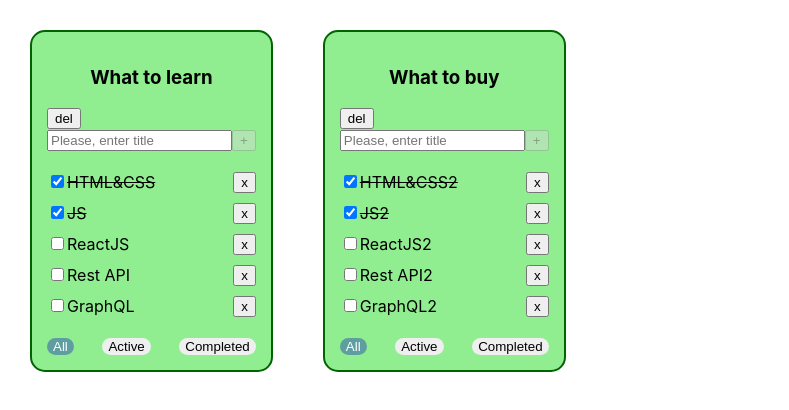
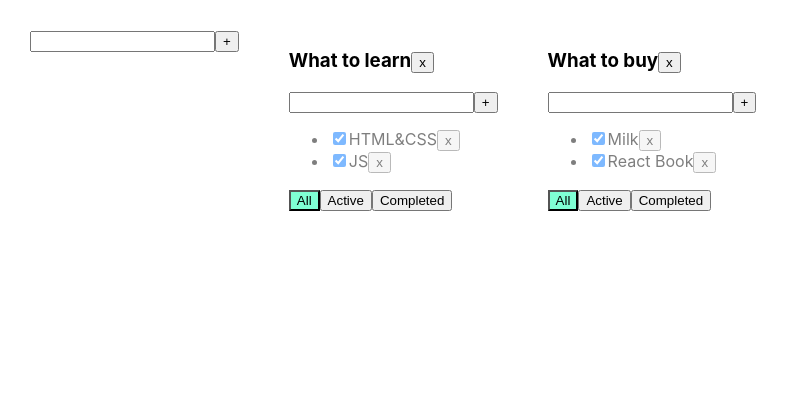
Before and after one commit to DoctorFetus/todo-list, a React (Create React App) app: page / in a window 1280 px wide. Shown: the top 410 px of the page, without its empty margins (0-789 px from the left). Built offline with nearby package versions, Linux system fonts and the light colour scheme.

Commit message:
Add Item Form + Editable Span

```diff
--- a/src/App.css
+++ b/src/App.css
@@ -1,61 +1,25 @@
+
 .App {
-    padding: 30px;
-    display: flex;
+  padding: 30px;
+  display: flex;
 }
 
 .App > div {
-    margin-right: 50px;
+  margin-right: 50px;
 }
 
-.todolist {
-    border: 2px darkgreen solid;
-    background: lightgreen;
-    border-radius: 15px;
-    padding: 15px;
+.error {
+  border: red 1px solid;
 }
 
-.task {
-    font-weight: normal;
-
+.error-message {
+  color: red;
 }
 
-.taskIsDone {
-    font-weight: normal;
-    text-decoration: line-through;
+.active-filter {
+  background-color: aquamarine;
 }
 
-.filterBtnActive {
-    background-color: cadetblue;
-    color: white;
-    border: none;
-    border-radius: 10px;
+.is-done {
+  opacity: 0.5;
 }
-
-.btn {
-    border: none;
-    border-radius: 10px;
-}
-
-.filterBtnWrapper {
-    display: flex;
-    justify-content: space-between;
-}
-
-ul {
-    list-style: none;
-    padding: 0;
-}
-
-li {
-    padding: 5px 0;
-    display: flex;
-    justify-content: space-between;
-}
-
-h3 {
-    text-align: center;
-}
-
-.inputError {
-    border: 2px solid red;
-}
--- a/src/App.tsx
+++ b/src/App.tsx
@@ -1,101 +1,137 @@
 import React, {useState} from 'react';
 import './App.css';
-import TodoList, {TaskType} from "./TodoList";
-import {v1} from "uuid";
+import {TaskType, Todolist} from './Todolist';
+import {v1} from 'uuid';
+import {AddItemForm} from "./components/AddItemForm";
 
-export type FilterValuesType = "all" | "active" | "completed"
-export type todolistsType = { id: string, title: string, filter: FilterValuesType }
-export type AssocTaskType = {
+export type FilterValuesType = "all" | "active" | "completed";
+type TodolistType = {
+    id: string
+    title: string
+    filter: FilterValuesType
+}
+
+type TasksStateType = {
     [key: string]: Array<TaskType>
 }
 
+
 function App() {
+    let todolistId1 = v1();
+    let todolistId2 = v1();
 
-    const todolistID1 = v1()
-    const todolistID2 = v1()
-
-    const [todolists, setTodolists] = useState<Array<todolistsType>>([
-        {id: todolistID1, title: 'What to learn', filter: 'all'},
-        {id: todolistID2, title: 'What to buy', filter: 'all'},
+    let [todolists, setTodolists] = useState<Array<TodolistType>>([
+        {id: todolistId1, title: "What to learn", filter: "all"},
+        {id: todolistId2, title: "What to buy", filter: "all"}
     ])
 
-    let [tasks, setTasks] = useState<AssocTaskType>({
-        [todolistID1]: [
+    let [tasks, setTasks] = useState<TasksStateType>({
+        [todolistId1]: [
             {id: v1(), title: "HTML&CSS", isDone: true},
-            {id: v1(), title: "JS", isDone: true},
-            {id: v1(), title: "ReactJS", isDone: false},
-            {id: v1(), title: "Rest API", isDone: false},
-            {id: v1(), title: "GraphQL", isDone: false},
+            {id: v1(), title: "JS", isDone: true}
         ],
-        [todolistID2]: [
-            {id: v1(), title: "HTML&CSS2", isDone: true},
-            {id: v1(), title: "JS2", isDone: true},
-            {id: v1(), title: "ReactJS2", isDone: false},
-            {id: v1(), title: "Rest API2", isDone: false},
-            {id: v1(), title: "GraphQL2", isDone: false},
+        [todolistId2]: [
+            {id: v1(), title: "Milk", isDone: true},
+            {id: v1(), title: "React Book", isDone: true}
         ]
     });
 
 
-    const removeTask = (todolistID: string, taskID: string) => {
-        setTasks({...tasks, [todolistID]: tasks[todolistID].filter(t => t.id !== taskID)})
+    function removeTask(id: string, todolistId: string) {
+        //достанем нужный массив по todolistId:
+        let todolistTasks = tasks[todolistId];
+        // перезапишем в этом объекте массив для нужного тудулиста отфилтрованным массивом:
+        tasks[todolistId] = todolistTasks.filter(t => t.id != id);
+        // засетаем в стейт копию объекта, чтобы React отреагировал перерисовкой
+        setTasks({...tasks});
     }
 
-    const addTask = (todolistID: string, title: string) => {
-        const newTask = {
-            id: v1(),
-            title: title,
-            isDone: false
-        }
-        setTasks({...tasks, [todolistID]: [newTask, ...tasks[todolistID]]})
+    function addTask(title: string, todolistId: string) {
+        let task = {id: v1(), title: title, isDone: false};
+        //достанем нужный массив по todolistId:
+        let todolistTasks = tasks[todolistId];
+        // перезапишем в этом объекте массив для нужного тудулиста копией, добавив в начало новую таску:
+        tasks[todolistId] = [task, ...todolistTasks];
+        // засетаем в стейт копию объекта, чтобы React отреагировал перерисовкой
+        setTasks({...tasks});
     }
 
-    const changeTaskStatus = (todolistID: string, taskId: string, isDone: boolean) => {
-        setTasks({...tasks, [todolistID]: tasks[todolistID].map(t => t.id === taskId ? {...t, isDone} : t)})
-    }
-
-    const getTasksForMe = (tasks: Array<TaskType>, filterValue: FilterValuesType) => {
-        switch (filterValue) {
-            case "active":
-                return tasks.filter(task => !task.isDone)
-            case "completed":
-                return tasks.filter(task => task.isDone)
-            default:
-                return tasks
+    function changeStatus(id: string, isDone: boolean, todolistId: string) {
+        //достанем нужный массив по todolistId:
+        let todolistTasks = tasks[todolistId];
+        // найдём нужную таску:
+        let task = todolistTasks.find(t => t.id === id);
+        //изменим таску, если она нашлась
+        if (task) {
+            task.isDone = isDone;
+            // засетаем в стейт копию объекта, чтобы React отреагировал перерисовкой
+            setTasks({...tasks});
         }
     }
 
-    const changeFilter = (todolistID: string, nextFilter: FilterValuesType) => {
-        setTodolists(todolists.map(t => t.id === todolistID ? {...t, filter: nextFilter} : t))
+    function changeFilter(value: FilterValuesType, todolistId: string) {
+        let todolist = todolists.find(tl => tl.id === todolistId);
+        if (todolist) {
+            todolist.filter = value;
+            setTodolists([...todolists])
+        }
     }
 
-    const removeTodolist = (todolistID: string) => {
-        setTodolists(todolists.filter(t => t.id !== todolistID))
-        delete tasks[todolistID]
-        setTasks({...tasks})
+    function removeTodolist(id: string) {
+        // засунем в стейт список тудулистов, id которых не равны тому, который нужно выкинуть
+        setTodolists(todolists.filter(tl => tl.id != id));
+        // удалим таски для этого тудулиста из второго стейта, где мы храним отдельно таски
+        delete tasks[id]; // удаляем св-во из объекта... значением которого являлся массив тасок
+        // засетаем в стейт копию объекта, чтобы React отреагировал перерисовкой
+        setTasks({...tasks});
+    }
+
+    const addTodolist = (newTitle: string) => {
+        const newTodolistID = v1()
+        const newTodolist: TodolistType = {id: newTodolistID, title: newTitle, filter: "all"}
+        setTodolists([newTodolist, ...todolists])
+        setTasks({...tasks, [newTodolistID]: []})
+    }
+
+    const updateTask = (todolistID: string, taskID: string, updateTitle: string) => {
+        setTasks({...tasks, [todolistID]: tasks[todolistID].map(el => el.id === taskID ? {...el, title: updateTitle} : el)})
+    }
+
+    const updateTodolistTitle = (todolistID: string, updateTitle: string) => {
+        setTodolists(todolists.map(t => t.id === todolistID ? {...t, title: updateTitle} : t))
     }
 
     return (
         <div className="App">
-            {todolists.map(todolist => {
+            <AddItemForm callback={addTodolist}/>
+            {
+                todolists.map(tl => {
+                    let allTodolistTasks = tasks[tl.id];
+                    let tasksForTodolist = allTodolistTasks;
 
-                const tasksWhatIWantToSee = getTasksForMe(tasks[todolist.id], todolist.filter)
+                    if (tl.filter === "active") {
+                        tasksForTodolist = allTodolistTasks.filter(t => !t.isDone);
+                    }
+                    if (tl.filter === "completed") {
+                        tasksForTodolist = allTodolistTasks.filter(t => t.isDone);
+                    }
 
-                return (
-                    <TodoList title={todolist.title}
-                              key={todolist.id}
-                              tasks={tasksWhatIWantToSee}
-                              removeTask={removeTask}
-                              changeFilter={changeFilter}
-                              addTask={addTask}
-                              changeTaskStatus={changeTaskStatus}
-                              filter={todolist.filter}
-                              todolistID={todolist.id}
-                              removeTodolist={removeTodolist}
-
+                    return <Todolist
+                        key={tl.id}
+                        id={tl.id}
+                        title={tl.title}
+                        tasks={tasksForTodolist}
+                        removeTask={removeTask}
+                        changeFilter={changeFilter}
+                        addTask={addTask}
+                        changeTaskStatus={changeStatus}
+                        filter={tl.filter}
+                        removeTodolist={removeTodolist}
+                        updateTask={updateTask}
+                        updateTodolistTitle={updateTodolistTitle}
                     />
-                )
-            })}
+                })
+            }
 
         </div>
     );
--- a/src/TodoList.tsx
+++ b/src/TodoList.tsx
@@ -1,115 +1,82 @@
-import React, {ChangeEvent, useState, KeyboardEvent} from "react";
-import {FilterValuesType} from "./App";
+import React, {ChangeEvent, useState, KeyboardEvent} from 'react';
+import {FilterValuesType} from './App';
+import {AddItemForm} from "./components/AddItemForm";
+import {EditableSpan} from "./components/EditableSpan";
 
-type TodoListPropsType = {
-    title: string;
-    tasks: Array<TaskType>;
-    filter: FilterValuesType
-    removeTask: (todolistID: string, taskID: string) => void
-    changeFilter: (todolistID: string, filter: FilterValuesType) => void
-    addTask: (todolistID: string, title: string) => void
-    changeTaskStatus: (todolistID: string, id: string, isDone: boolean) => void
-    todolistID: string
-    removeTodolist: (todolistID: string) => void
+export type TaskType = {
+    id: string
+    title: string
+    isDone: boolean
 }
 
-export type TaskType = {
-    id: string;
-    title: string;
-    isDone: boolean;
+type PropsType = {
+    id: string
+    title: string
+    tasks: Array<TaskType>
+    removeTask: (taskId: string, todolistId: string) => void
+    changeFilter: (value: FilterValuesType, todolistId: string) => void
+    addTask: (title: string, todolistId: string) => void
+    changeTaskStatus: (id: string, isDone: boolean, todolistId: string) => void
+    removeTodolist: (id: string) => void
+    filter: FilterValuesType
+    updateTask: (todolistId: string, taskID: string, updateTitle: string) => void
+    updateTodolistTitle: (todolistID: string, newTitle: string) => void
 }
 
-const TodoList: React.FC<TodoListPropsType> = (props) => {
-    const [title, setTitle] = useState<string>("")
-    const [error, setError] = useState<boolean>(false)
-    // const taskInput = useRef<HTMLInputElement>(null)
-    // const addTaskHandler = () => {
-    //     if (taskInput.current) {
-    //         props.addTask(taskInput.current.value)
-    //         taskInput.current.value = ""
-    //     }
-    // }
+export function Todolist(props: PropsType) {
 
-    const setTitleHandler = (e: ChangeEvent<HTMLInputElement>) => {
-        setTitle(e.currentTarget.value)
-        error && setError(false)
-    }
-    const tasksJSXElements: Array<JSX.Element> = props.tasks.map((task: TaskType) => {
+    const removeTodolist = () => props.removeTodolist(props.id)
 
-        const removeTask = () => props.removeTask(props.todolistID, task.id)
-        const changeTaskStatus = (e: ChangeEvent<HTMLInputElement>) => props.changeTaskStatus(props.todolistID, task.id, e.currentTarget.checked)
+    const onAllClickHandler = () => props.changeFilter("all", props.id);
+    const onActiveClickHandler = () => props.changeFilter("active", props.id);
+    const onCompletedClickHandler = () => props.changeFilter("completed", props.id);
 
-        const taskClasses = task.isDone ? "taskIsDone" : "task"
-        return (
-            <li key={task.id}>
-                <div>
-                <input type="checkbox"
-                       checked={task.isDone}
-                       onChange={changeTaskStatus}
-                />
-                <span className={taskClasses}>{task.title}</span>
-                </div>
-                <button onClick={removeTask}>x</button>
-            </li>
-        )
-    })
-    const titleMaxLength = 25
-    const isTitleLengthTooLong: boolean = title.length > titleMaxLength
-    const isBtnDisabled: boolean = !title.length || isTitleLengthTooLong
-
-    const maxTitleLengthAlert = isTitleLengthTooLong
-        ? <div style={{color: "red"}}>Title is too long!</div>
-        : null
-    const userMessage = error
-        ? <div style={{color: "red"}}>Title is required!</div>
-        : null
-
-
-    const addTaskHandler = () => {
-        const trimmedTitle = title.trim()
-        if (trimmedTitle) {
-            props.addTask(props.todolistID, title)
-        } else {
-            setError(true)
-        }
-        setTitle("")
+    const addTaskHandler = (title: string) => {
+        props.addTask(title, props.id)
     }
 
-    const addTaskOnKeyDownHandler = (e: KeyboardEvent<HTMLInputElement>) => e.key === "Enter" && !isBtnDisabled && addTaskHandler()
-    const handlerCreator = (todolistID: string, filter: FilterValuesType) => () => props.changeFilter(todolistID, filter)
-    const removeTodolist = () => props.removeTodolist(props.todolistID)
+    const updateTodolistTitleHandler = (updateTitle: string) => {
+        props.updateTodolistTitle(props.id, updateTitle)
+    }
 
-    const inputClasses = error || isTitleLengthTooLong ? "inputError" : ""
+    return <div>
+        <h3> <EditableSpan oldTitle={props.title} callback={updateTodolistTitleHandler}/>
+            <button onClick={removeTodolist}>x</button>
+        </h3>
+        <div>
+            <AddItemForm callback={addTaskHandler}/>
+        </div>
+        <ul>
+            {
+                props.tasks.map(t => {
+                    const onClickHandler = () => props.removeTask(t.id, props.id)
+                    const onChangeHandler = (e: ChangeEvent<HTMLInputElement>) => {
+                        let newIsDoneValue = e.currentTarget.checked;
+                        props.changeTaskStatus(t.id, newIsDoneValue, props.id);
+                    }
 
-    return (
-        <div className="todolist">
-            <h3>{props.title}</h3>
-            <button onClick={removeTodolist}>del</button>
-            <div>
-                <input className={inputClasses}
-                    placeholder={"Please, enter title"}
-                    // ref={taskInput}
-                    value={title}
-                    onChange={setTitleHandler}
-                    onKeyDown={addTaskOnKeyDownHandler}
-                />
-                <button
-                    // onClick={addTaskHandler}
-                    onClick={addTaskHandler}
-                    disabled={isBtnDisabled}
-                >+</button>
-                {maxTitleLengthAlert || userMessage}
-            </div>
-            <ul>
-                {tasksJSXElements}
-            </ul>
-            <div className="filterBtnWrapper">
-                <button className={props.filter == "all" ? "filterBtnActive" : "btn"} onClick={handlerCreator(props.todolistID, "all")}>All</button>
-                <button className={props.filter == "active" ? "filterBtnActive" : "btn"} onClick={handlerCreator(props.todolistID, "active")}>Active</button>
-                <button className={props.filter == "completed" ? "filterBtnActive" : "btn"} onClick={handlerCreator(props.todolistID, "completed")}>Completed</button>
-            </div>
+                    const updateTaskHandler = (updateTitle: string) => {
+                        props.updateTask(props.id, t.id, updateTitle)
+                    }
+
+                    return <li key={t.id} className={t.isDone ? "is-done" : ""}>
+                        <input type="checkbox" onChange={onChangeHandler} checked={t.isDone}/>
+                        <EditableSpan oldTitle={t.title} callback={updateTaskHandler}/>
+                        <button onClick={onClickHandler}>x</button>
+                    </li>
+                })
+            }
+        </ul>
+        <div>
+            <button className={props.filter === 'all' ? "active-filter" : ""}
+                    onClick={onAllClickHandler}>All
+            </button>
+            <button className={props.filter === 'active' ? "active-filter" : ""}
+                    onClick={onActiveClickHandler}>Active
+            </button>
+            <button className={props.filter === 'completed' ? "active-filter" : ""}
+                    onClick={onCompletedClickHandler}>Completed
+            </button>
         </div>
-    )
+    </div>
 }
-
-export default TodoList;
--- /dev/null
+++ b/src/components/AddItemForm.tsx
@@ -0,0 +1,46 @@
+import React, {ChangeEvent, KeyboardEvent, useState} from 'react';
+
+type PropsType={
+    // todolistId:string
+    // addTask:(newTitle:string, todolistId:string)=>void
+    callback: (newTitle: string) => void
+}
+
+export const AddItemForm = (props:PropsType) => {
+    let [title, setTitle] = useState("")
+    let [error, setError] = useState<string | null>(null)
+
+    const onChangeHandler = (e: ChangeEvent<HTMLInputElement>) => {
+        setTitle(e.currentTarget.value)
+    }
+
+    const addTask = () => {
+        let newTitle = title.trim();
+        if (newTitle !== "") {
+            props.callback(newTitle);
+            setTitle("");
+        } else {
+            setError("Title is required");
+        }
+    }
+
+    const onKeyPressHandler = (e: KeyboardEvent<HTMLInputElement>) => {
+        setError(null);
+        if (e.charCode === 13) {
+            addTask();
+        }
+    }
+
+    return (
+        <div>
+            <input value={title}
+                   onChange={onChangeHandler}
+                   onKeyPress={onKeyPressHandler}
+                   className={error ? "error" : ""}
+            />
+            <button onClick={addTask}>+</button>
+            {error && <div className="error-message">{error}</div>}
+        </div>
+
+    );
+};
--- /dev/null
+++ b/src/components/EditableSpan.tsx
@@ -0,0 +1,30 @@
+import React, {ChangeEvent, useState} from 'react';
+
+type EditableSpanType = {
+    oldTitle: string
+    callback: (title: string) => void
+}
+
+export const EditableSpan = (props: EditableSpanType) => {
+    const [edit, setEdit] = useState(false)
+    const [updateTitle, setUpdateTitle] = useState(props.oldTitle)
+
+    const editHandler = () => {
+         setEdit(!edit)
+        if (edit) addTask()
+    }
+
+    const onChangeHandler = (e: ChangeEvent<HTMLInputElement>) => {
+        setUpdateTitle(e.currentTarget.value)
+    }
+
+    const addTask = () => {
+        props.callback(updateTitle)
+    }
+
+    return (
+            edit
+            ? <input value={updateTitle} onChange={onChangeHandler} onBlur={editHandler} autoFocus/>
+            : <span onDoubleClick={editHandler}>{props.oldTitle}</span>
+    );
+};
--- a/src/index.tsx
+++ b/src/index.tsx
@@ -1,18 +1,14 @@
 import React from 'react';
-import ReactDOM from 'react-dom/client';
 import './index.css';
 import App from './App';
+import * as serviceWorker from './serviceWorker';
+import { createRoot } from 'react-dom/client';
 
+const container  = document.getElementById('root') as HTMLElement
+const root = createRoot(container);
+root.render(<App />);
 
-const root = ReactDOM.createRoot(
-  document.getElementById('root') as HTMLElement
-);
-root.render(
-  // <React.StrictMode>
-    <App />
-  // </React.StrictMode>
-);
-
-// If you want to start measuring performance in your app, pass a function
-// to log results (for example: reportWebVitals(console.log))
-// or send to an analytics endpoint. Learn more: https://bit.ly/CRA-vitals
+// If you want your app to work offline and load faster, you can change
+// unregister() to register() below. Note this comes with some pitfalls.
+// Learn more about service workers: https://bit.ly/CRA-PWA
+serviceWorker.unregister();
```
Also changed, not shown: 1 other file (tests, documents, lock files or other folders).
